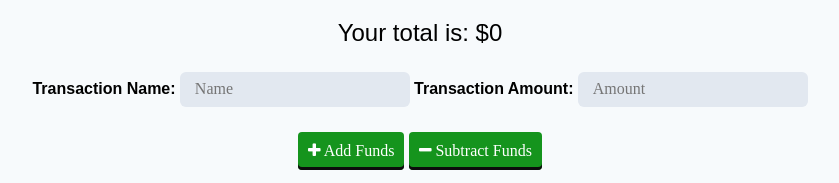
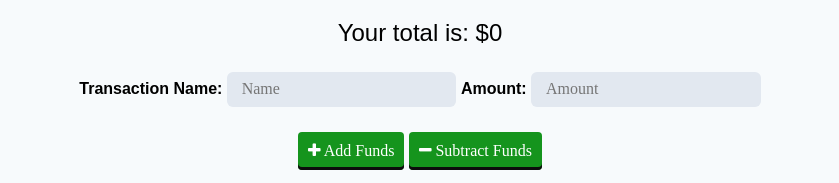
Before and after one commit to agreenthal/Budget-Tracker, a website: page public/index.html in a window 1280 px wide. Shown: the part 61-244 px from the top of the page, without its empty margins (220-1059 px from the left). Drawn offline with nearby package versions, Linux system fonts and the light colour scheme; no server answers.

Commit message:
changed transaction amount to just amount

```diff
--- a/public/index.html
+++ b/public/index.html
@@ -26,7 +26,7 @@
         <label for="t-name">Transaction Name:</label>
         <input type="text" id="t-name" placeholder="Name" />
 
-        <label for="t-amount">Transaction Amount:</label>
+        <label for="t-amount">Amount:</label>
         <input type="number" min="0" id="t-amount" placeholder="Amount" />
 
         <div class="transaction-buttons">
```
